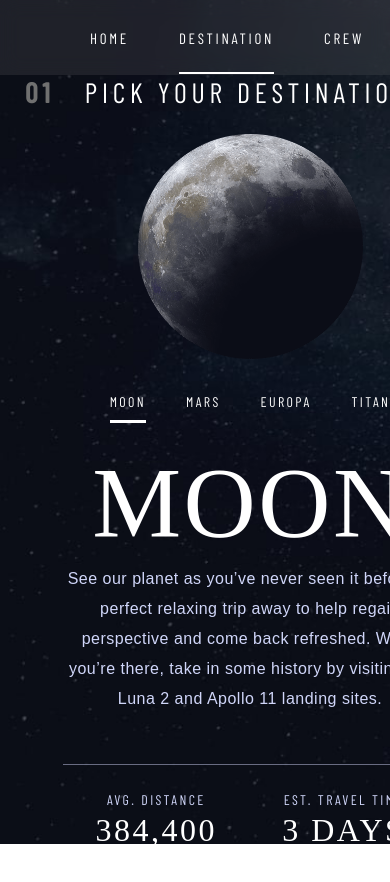
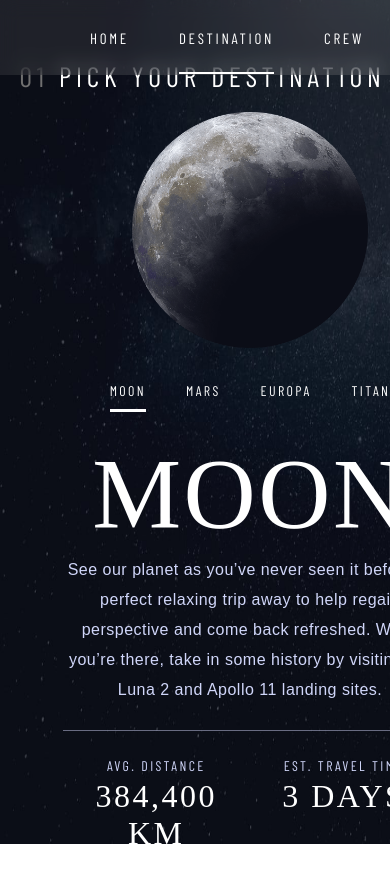
Before and after one commit to kabocha23/space-tourism, a React (Create React App) app: page /destination in a window 390 px wide. Shown: the top 882 px of the page. After the commit the page ends 854 px from the top, so only its background shows below. Built offline with nearby package versions, Linux system fonts and the light colour scheme; a web font is replaced by a local one.

Commit message:
adjusted styles, added containers to accomodate tablet responsiveness

```diff
--- a/src/components/01 Destination/Destination.css
+++ b/src/components/01 Destination/Destination.css
@@ -1,6 +1,6 @@
 .destination-container {
     display: flex;
-    flex-direction: row;
+    flex-direction: column;
     height: 100%;
     width: 100%;
     background-image: url("../../assets/destination/background-destination-desktop.jpg");
@@ -9,6 +9,16 @@
     color: #FFFFFF;
 }
 
+.destination-heading {
+    width: 95%;
+    margin: 20% 0% 0% 0%;
+    margin-left: 5%;
+}
+.destination-container-sub {
+    display: flex;
+    height: 80%;
+    flex-direction: row;
+}
 /* left half */
 .destination-img {
     display: flex;
@@ -17,6 +27,9 @@
     width: 50%;
     min-width: 500px;
     margin-top: auto;
+    margin-left: auto;
+    margin-right: auto;
+    margin-bottom: auto;
 }
 .destination-img p {
     margin-top: 10%;
@@ -45,11 +58,11 @@
     margin-top: auto;
     margin-left: auto;
     margin-right: auto;
+    margin-bottom: auto;
 }
 .destination-blurb-sub {
     height: auto;
     width: 450px;
-    margin-top: 20%;
     margin-left: auto;
     margin-right: auto;
 }
@@ -113,8 +126,19 @@ hr {
         flex-direction: column;
         background-image: url("../../assets/destination/background-destination-tablet.jpg");
     }
+    .destination-heading {
+        margin-top: 15%;
+        margin-bottom: 5%;
+        text-align: left;
+    }
+
+    .destination-container-sub {
+        height: 70%;
+        flex-direction: column;
+    }
+
     .destination-img {
-        height: auto;
+        height: 40%;
         width: 100%;
         min-width: 500px;
     }
@@ -124,23 +148,24 @@ hr {
         margin-bottom: 5%;
     }
     .destination-img img {
-        height: auto;
-        width: 45%;
+        height: 100%;
+        width: auto;
         margin-top: 0%;
         margin-bottom: 0%;
     }
 
     .destination-nav {
         justify-content: center;
-        margin-bottom: 5%;
+        margin-bottom: 20px;
     }
     .destination-nav p {
         margin-left: 20px;
         margin-right:20px;
     }
     .destination-blurb {
+        height: 60%;
+        width: 100%;
         text-align: center;
-        width: 100%;
     }
     .destination-blurb-sub {
         height: auto;
@@ -149,16 +174,31 @@ hr {
         margin-left: auto;
         margin-right: auto;
     }
-
+    hr {
+        margin-top: 25px;
+        margin-left: 0px;
+        margin-bottom: 25px;
+    }
 }
 
 @media screen and (max-width: 767px) {
     .destination-container {
         flex-direction: column;
-        background-image: url("../../assets/destination/background-destination-mobile.jpg");
+        background-image: url("../../assets/destination/background-destination-tablet.jpg");
     }
+    .destination-heading {
+        margin-top: 15%;
+        margin-bottom: 5%;
+        text-align: left;
+    }
+
+    .destination-container-sub {
+        height: 70%;
+        flex-direction: column;
+    }
+
     .destination-img {
-        height: auto;
+        height: 40%;
         width: 100%;
         min-width: 500px;
     }
@@ -168,23 +208,24 @@ hr {
         margin-bottom: 5%;
     }
     .destination-img img {
-        height: auto;
-        width: 45%;
+        height: 100%;
+        width: auto;
         margin-top: 0%;
         margin-bottom: 0%;
     }
 
     .destination-nav {
         justify-content: center;
-        margin-bottom: 5%;
+        margin-bottom: 20px;
     }
     .destination-nav p {
         margin-left: 20px;
         margin-right:20px;
     }
     .destination-blurb {
+        height: 60%;
+        width: 100%;
         text-align: center;
-        width: 100%;
     }
     .destination-blurb-sub {
         height: auto;
@@ -193,5 +234,9 @@ hr {
         margin-left: auto;
         margin-right: auto;
     }
-
+    hr {
+        margin-top: 25px;
+        margin-left: 0px;
+        margin-bottom: 25px;
+    }
 }
--- a/src/components/01 Destination/Destination.tsx
+++ b/src/components/01 Destination/Destination.tsx
@@ -26,9 +26,9 @@ const Destination: FC<DestinationProps> = ({
 
   return (
     <div className="destination-container">
-
+      <p className="destination-heading heading-5"><span className="grey">01</span> PICK YOUR DESTINATION</p>
+      <div className="destination-container-sub">
         <div className="destination-img">
-        <p className="heading-5"><span className="grey">01</span> PICK YOUR DESTINATION</p>
           <img
             src={require(`../../${destinations[`${planet}`].images.png}.png`)}
             alt={destinations[`${planet}`].name}
@@ -63,6 +63,7 @@ const Destination: FC<DestinationProps> = ({
           </div>
         </div>
       </div>
+    </div>
   );
 };
 
```
Lines whose indentation alone changed are shown as unchanged.
